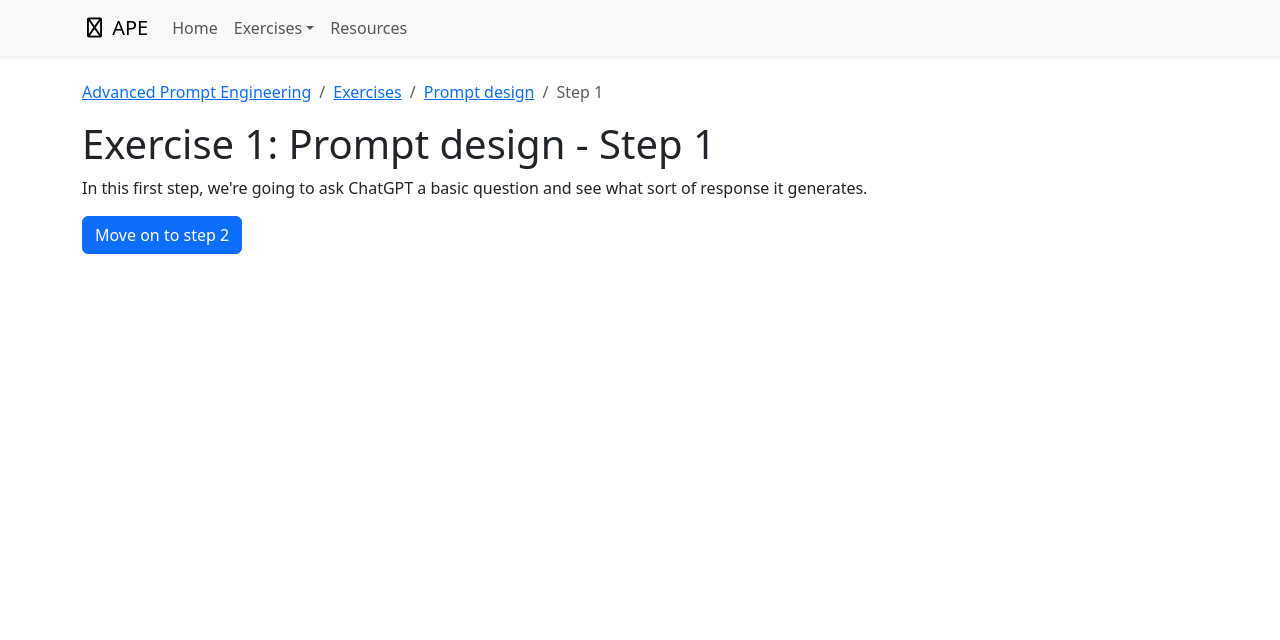
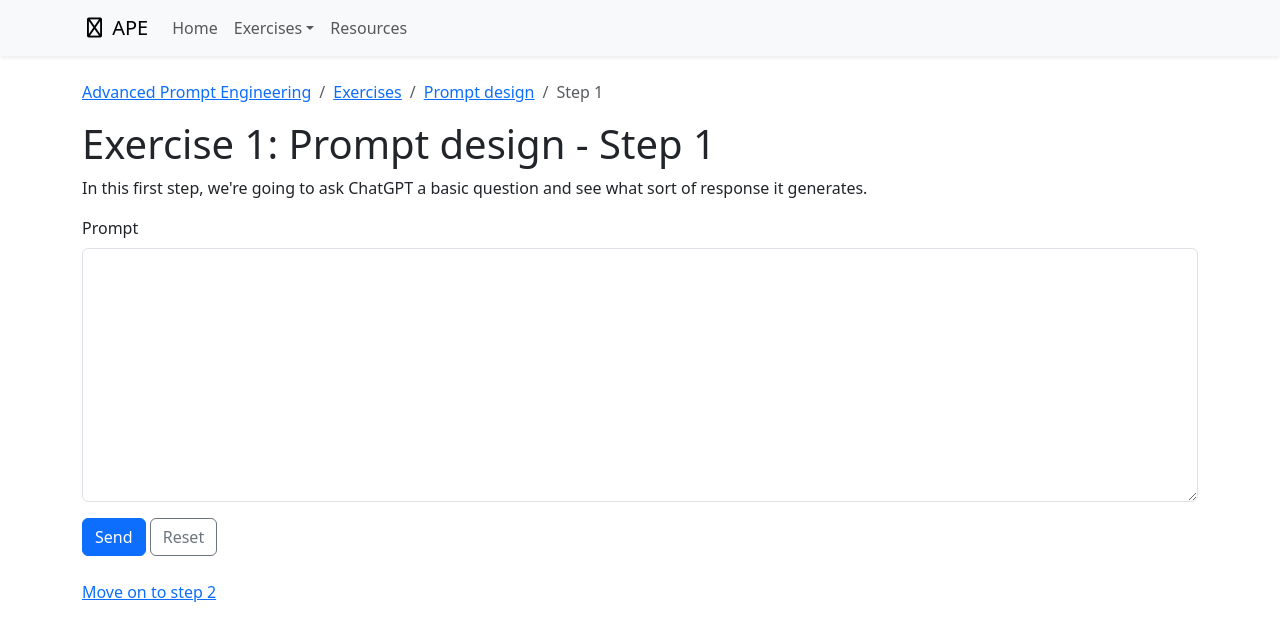
Before and after one commit to wmeints/conversational, a SvelteKit app in the folder src/ConversationalWorkshop/ClientApp/: page /exercises/01-prompt-design/step-1 in a window 1280 px wide. Shown: the top 640 px of the page. Built offline with nearby package versions, Linux system fonts and the light colour scheme.

Commit message:
Add components for the prompt designer

```diff
--- /dev/null
+++ b/src/ConversationalWorkshop/ClientApp/src/components/error-indicator.svelte
@@ -0,0 +1,5 @@
+<script lang="ts">
+	export let description: string;
+</script>
+
+<div class="alert alert-danger"><strong>Oops!</strong> {description}</div>
--- /dev/null
+++ b/src/ConversationalWorkshop/ClientApp/src/components/loading-indicator.svelte
@@ -0,0 +1,4 @@
+<div class="d-flex align-items-center">
+	<span role="status">Loading...</span>
+	<div class="spinner-border ms-auto" aria-hidden="true" />
+</div>
--- /dev/null
+++ b/src/ConversationalWorkshop/ClientApp/src/components/model-response.svelte
@@ -0,0 +1,10 @@
+<script>
+	export let content = '';
+</script>
+
+<div class="card">
+	<div class="card-body">
+		<p class="text-dimmed">Bot said:</p>
+		{@html content}
+	</div>
+</div>
--- /dev/null
+++ b/src/ConversationalWorkshop/ClientApp/src/components/prompt-designer.svelte
@@ -0,0 +1,53 @@
+<script lang="ts">
+	import ModelResponse from '$components/model-response.svelte';
+	import ErrorIndicator from '$components/error-indicator.svelte';
+	import LoadingIndicator from '$components/loading-indicator.svelte';
+	import { complete } from '$lib/api';
+
+	let prompt: string = '';
+	let response: string | undefined = undefined;
+	let isLoading: boolean = false;
+	let isFailed: boolean = false;
+
+	async function submitPrompt() {
+		try {
+			isFailed = false;
+			isLoading = true;
+			response = await complete(prompt);
+		} catch (e) {
+			isLoading = false;
+			isFailed = true;
+		}
+	}
+
+	function resetPrompt() {
+		prompt = '';
+		response = undefined;
+	}
+</script>
+
+<form class="mb-4">
+	<div class="mb-3">
+		<label for="prompt" class="form-label">Prompt</label>
+		<textarea class="form-control" id="prompt" rows="10" bind:value={prompt} />
+	</div>
+	{#if isLoading}
+		<div class="mb-3">
+			<LoadingIndicator />
+		</div>
+	{/if}
+	{#if isFailed}
+		<div class="mb-3">
+			<ErrorIndicator
+				description="Can't get a response for your prompt right now. Please try again or ask the instructor for help."
+			/>
+		</div>
+	{/if}
+	<div class="mb-3">
+		<button type="submit" class="btn btn-primary" on:click={submitPrompt}>Send</button>
+		<button type="reset" class="btn btn-outline-secondary" on:click={resetPrompt}>Reset</button>
+	</div>
+</form>
+{#if response}
+	<ModelResponse content={response || ''} />
+{/if}
--- a/src/ConversationalWorkshop/ClientApp/src/lib/api.ts
+++ b/src/ConversationalWorkshop/ClientApp/src/lib/api.ts
@@ -1,5 +1,5 @@
-async function complete(prompt: string): Promise<string> {
-  const response = await fetch('/api/chat', {
+export async function complete(prompt: string): Promise<string> {
+  const response = await fetch('/api/completion', {
     method: 'POST',
     body: JSON.stringify({ prompt }),
     headers: {
--- a/src/ConversationalWorkshop/ClientApp/src/lib/index.ts
+++ /dev/null
@@ -1 +0,0 @@
-// place files you want to import through the `$lib` alias in this folder.
--- a/src/ConversationalWorkshop/ClientApp/src/routes/exercises/01-prompt-design/step-1/+page.svelte
+++ b/src/ConversationalWorkshop/ClientApp/src/routes/exercises/01-prompt-design/step-1/+page.svelte
@@ -1,3 +1,10 @@
+<script lang="ts">
+	import PromptDesigner from '$components/prompt-designer.svelte';
+</script>
+
+<svelte:head>
+	<title>Exercise 1 - Step 1 - APE workshop</title>
+</svelte:head>
 <div class="container">
 	<div class="nav">
 		<ol class="breadcrumb">
@@ -20,8 +27,9 @@
 				In this first step, we're going to ask ChatGPT a basic question and see what sort of
 				response it generates.
 			</p>
-			<p>
-				<a href="/exercises/01-prompt-design/step-2" class="btn btn-primary">Move on to step 2</a>
+			<PromptDesigner />
+			<p class="mt-4">
+				<a href="/exercises/01-prompt-design/step-2">Move on to step 2</a>
 			</p>
 		</div>
 	</div>
--- a/src/ConversationalWorkshop/ClientApp/svelte.config.js
+++ b/src/ConversationalWorkshop/ClientApp/svelte.config.js
@@ -6,8 +6,10 @@ const config = {
   // Consult https://kit.svelte.dev/docs/integrations#preprocessors
   // for more information about preprocessors
   preprocess: vitePreprocess(),
-
   kit: {
+    alias: {
+      $components: 'src/components'
+    },
     adapter: adapter({
       fallback: 'app.html'
     })
```
Also changed, not shown: 1 other file (tests, documents, lock files or other folders). Lines whose indentation alone changed are shown as unchanged.
